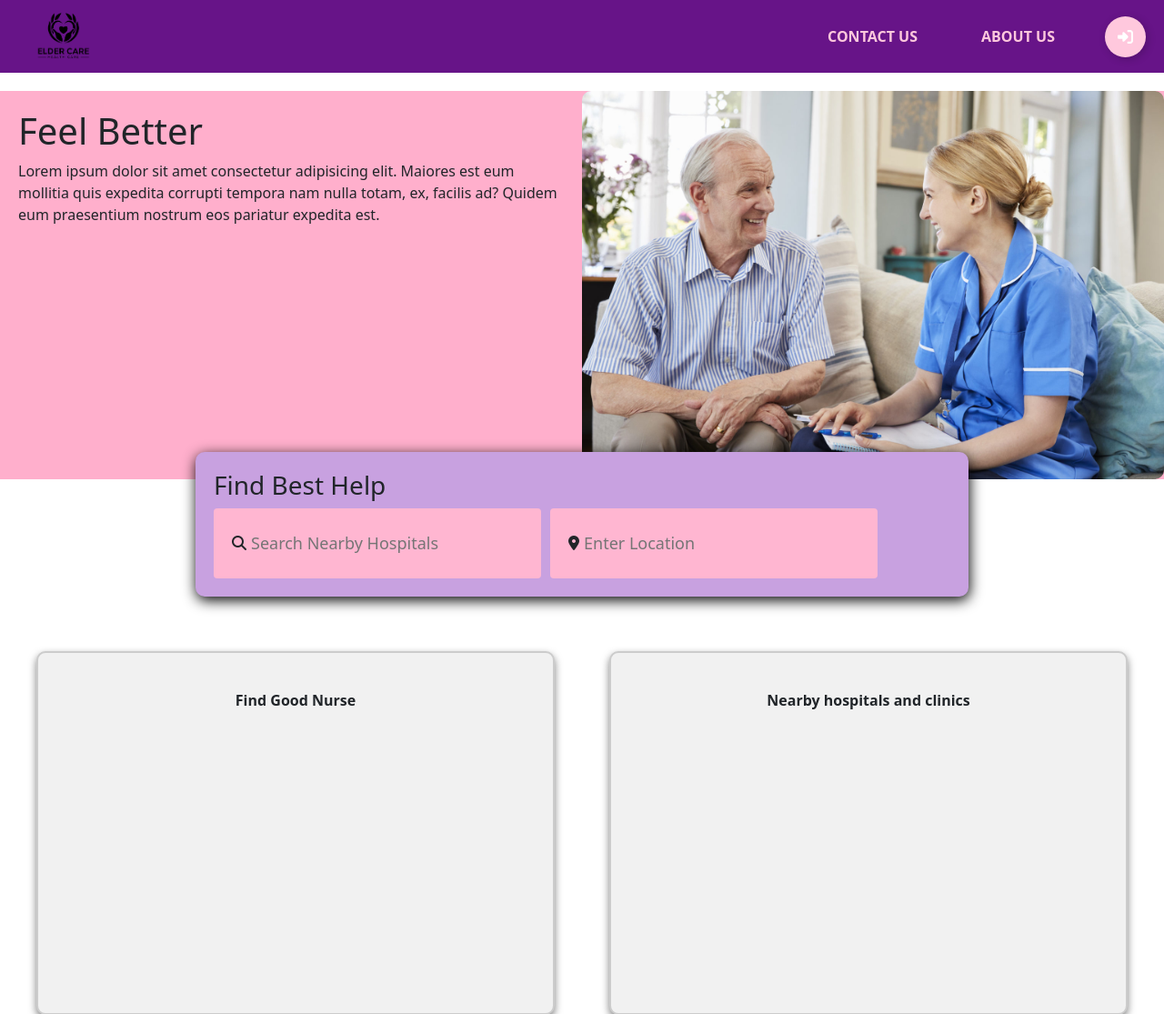
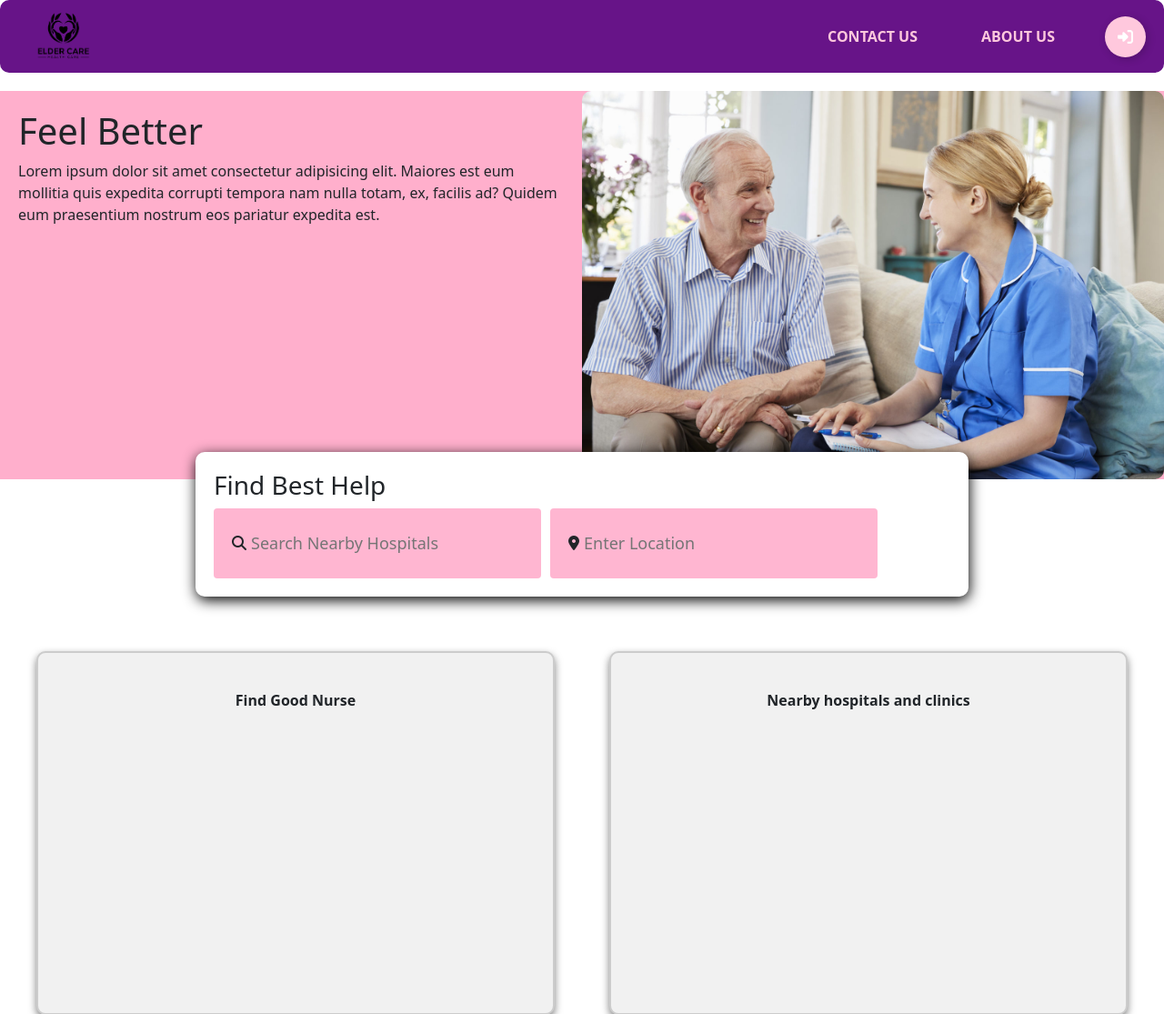
Before and after one commit to Ankita53744/website, a PHP site: page / in a window 1280 px wide. Shown: the top 1115 px of the page at 91% size. Run offline with PHP 8.4, Linux system fonts and the light colour scheme; some libraries are stand-ins or nearby versions.

Commit message:
new changes

```diff
--- a/main page/styletemp.css
+++ b/main page/styletemp.css
@@ -12,7 +12,7 @@
     align-items: center; /* Aligns items vertically in the middle */
     background-color: #671488; /* Light background for the nav bar */
     padding: 0 20px; /* Adds horizontal padding for spacing */
-
+    border-radius: 10px;
 }
 #nav-right{
     align-items: center;
@@ -89,7 +89,6 @@
     font-weight: 600;
     transition-duration: .3s;
   }
-  /* hover effect on button width */
   .Btn:hover {
     width: 125px;
     border-radius: 40px;
@@ -101,14 +100,14 @@
     transition-duration: .3s;
     padding-left: 20px;
   }
-  /* hover effect button's text */
+
   .Btn:hover .text {
     opacity: 1;
     width: 70%;
     transition-duration: .3s;
     padding-right: 10px;
   }
-  /* button click effect*/
+
   .Btn:active {
     transform: translate(2px ,2px);
   }
@@ -158,7 +157,7 @@
 #search-bar{
     max-width: 850px;
     width: 90%;
-    background: #c8a1e0;
+    background: #ffffff;
     padding: 20px;
     margin: 20px auto;
 
```
Also changed, not shown: nearby hospital/index.html (added), nearby hospital/style.css (added).
